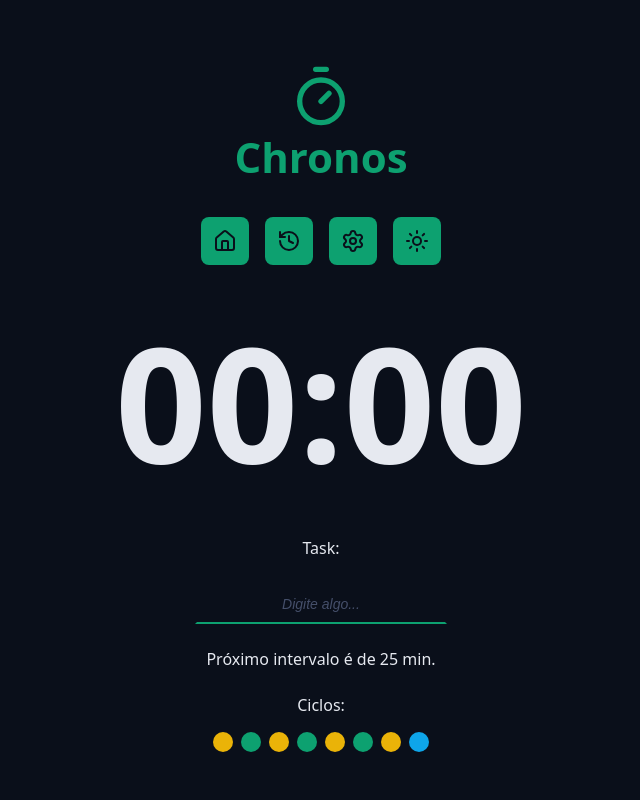
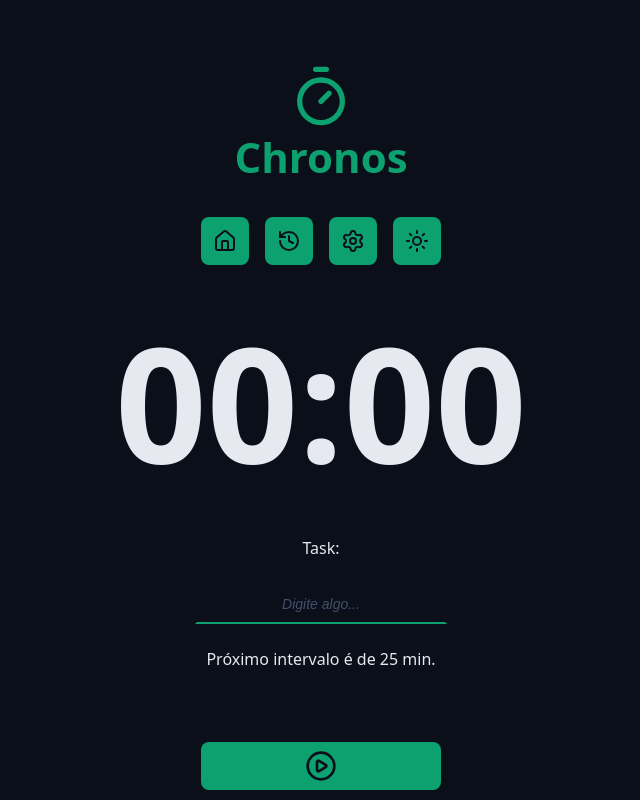
Before and after one commit to Luiswittlich/chronos-pomodoro, a React (Vite) app in the folder chronos-pomodoro/: page / in a window 1280 px wide. Shown: the top 800 px of the page, without its empty margins (319-959 px from the left). Built offline with nearby package versions, Linux system fonts and the light colour scheme.

Commit message:
Configurando CyclesSteps

```diff
--- a/chronos-pomodoro/src/components/Cycles/index.tsx
+++ b/chronos-pomodoro/src/components/Cycles/index.tsx
@@ -1,20 +1,38 @@
+import { useTaskContext } from '../../contexts/TaskContext/useTaskContext'
+import { getNextCycle } from '../../utils/getNextCycle'
+import { getNextCicleType } from '../../utils/getNextCycleType'
 import styles from './styles.module.css'
 
 
 export function Cycles(){
+    const {state} = useTaskContext()
+
+    const cycleStep = Array.from({length: state.currentCycle})
+
+    const cycleDescriptionMap = {
+        workTime: 'foco',
+        shortBreakTime: 'descanso curto',
+        longBreakTime: 'descanso longo',
+    }
+
     return(
         <div className={styles.cycles}>
             <span>Ciclos:</span>
 
             <div className={styles.cycleDots}>
-                <span className={`${styles.cycleDot} ${styles.workTime}`}></span>
-                <span className={`${styles.cycleDot} ${styles.shortBreakTime}`}></span>
-                <span className={`${styles.cycleDot} ${styles.workTime}`}></span>
-                <span className={`${styles.cycleDot} ${styles.shortBreakTime}`}></span>
-                <span className={`${styles.cycleDot} ${styles.workTime}`}></span>
-                <span className={`${styles.cycleDot} ${styles.shortBreakTime}`}></span>
-                <span className={`${styles.cycleDot} ${styles.workTime}`}></span>
-                <span className={`${styles.cycleDot} ${styles.LongBrakTime}`}></span>
+                {cycleStep.map((_, index)=>{
+                    const nextCycle = getNextCycle(index);
+                    const nextCycleType = getNextCicleType(nextCycle)
+                    return (
+                        <span
+                        key={nextCycle}
+                        className={`${styles.cycleDot} ${styles[nextCycleType]}`}
+                        aria-label={`Indicador de ciclo de ${cycleDescriptionMap[nextCycleType]}`}
+                        title={`Indicador de ciclo de ${cycleDescriptionMap[nextCycleType]}`}
+                        >
+                        </span>
+                    );
+                })}
             </div>
         </div>
     )
--- a/chronos-pomodoro/src/components/Cycles/styles.module.css
+++ b/chronos-pomodoro/src/components/Cycles/styles.module.css
@@ -27,6 +27,6 @@
     background-color: var(--primary);
 }
 
-.LongBrakTime{
+.longBreakTime{
     background-color: var(--info);
 }
--- a/chronos-pomodoro/src/components/MainForm/index.tsx
+++ b/chronos-pomodoro/src/components/MainForm/index.tsx
@@ -7,7 +7,7 @@
 import { useRef } from 'react';
 import type { TaskModel } from '../../models/TaskModel';
 import { useTaskContext } from '../../contexts/TaskContext/useTaskContext';
-import { getNextCicle } from '../../utils/getNextCycle';
+import { getNextCycle } from '../../utils/getNextCycle';
 import { getNextCicleType } from '../../utils/getNextCycleType';
 import { formatSecondsToMinutes } from '../../utils/formatSecondsToMinutes';
 
@@ -16,7 +16,7 @@
   const { state, setState } = useTaskContext()
   const taskNameInput = useRef<HTMLInputElement>(null);
 
-  const nextCycle = getNextCicle(state.currentCycle);
+  const nextCycle = getNextCycle(state.currentCycle);
   const nextCycleType = getNextCicleType(nextCycle);
 
 
@@ -76,10 +76,12 @@
             <p>Próximo intervalo é de 25 min.</p>
           </div>
 
+          {state.currentCycle > 0 &&(
+
           <div className={styles.formRow}>
             <Cycles />
           </div>
-
+          )}
           <div className={styles.formRow}>
             <DefaultButton color='green' icon={<PlayCircleIcon/>}/>
           </div>
--- a/chronos-pomodoro/src/utils/getNextCycle.ts
+++ b/chronos-pomodoro/src/utils/getNextCycle.ts
@@ -1,3 +1,3 @@
-export function getNextCicle(currentCycle:number){
+export function getNextCycle(currentCycle:number){
     return currentCycle === 0 || currentCycle === 8 ? 1: currentCycle + 1
 }
```
